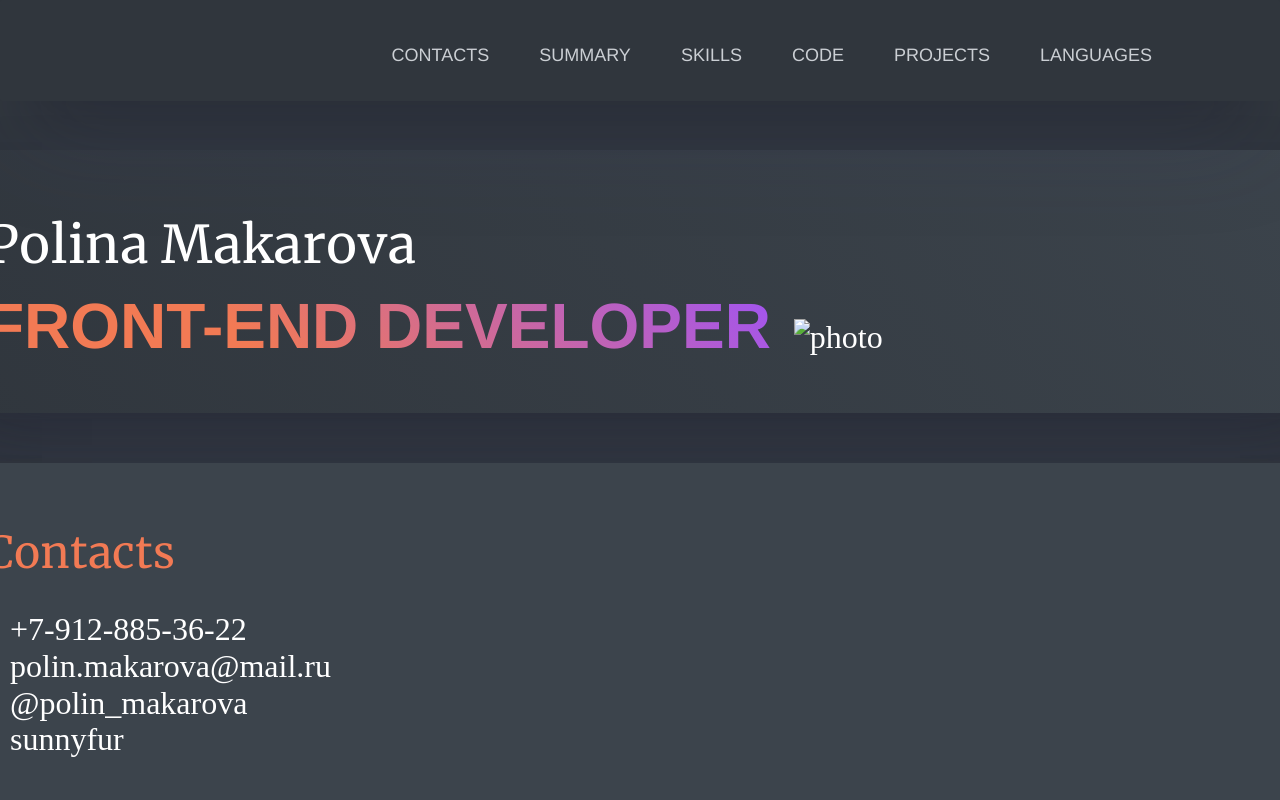
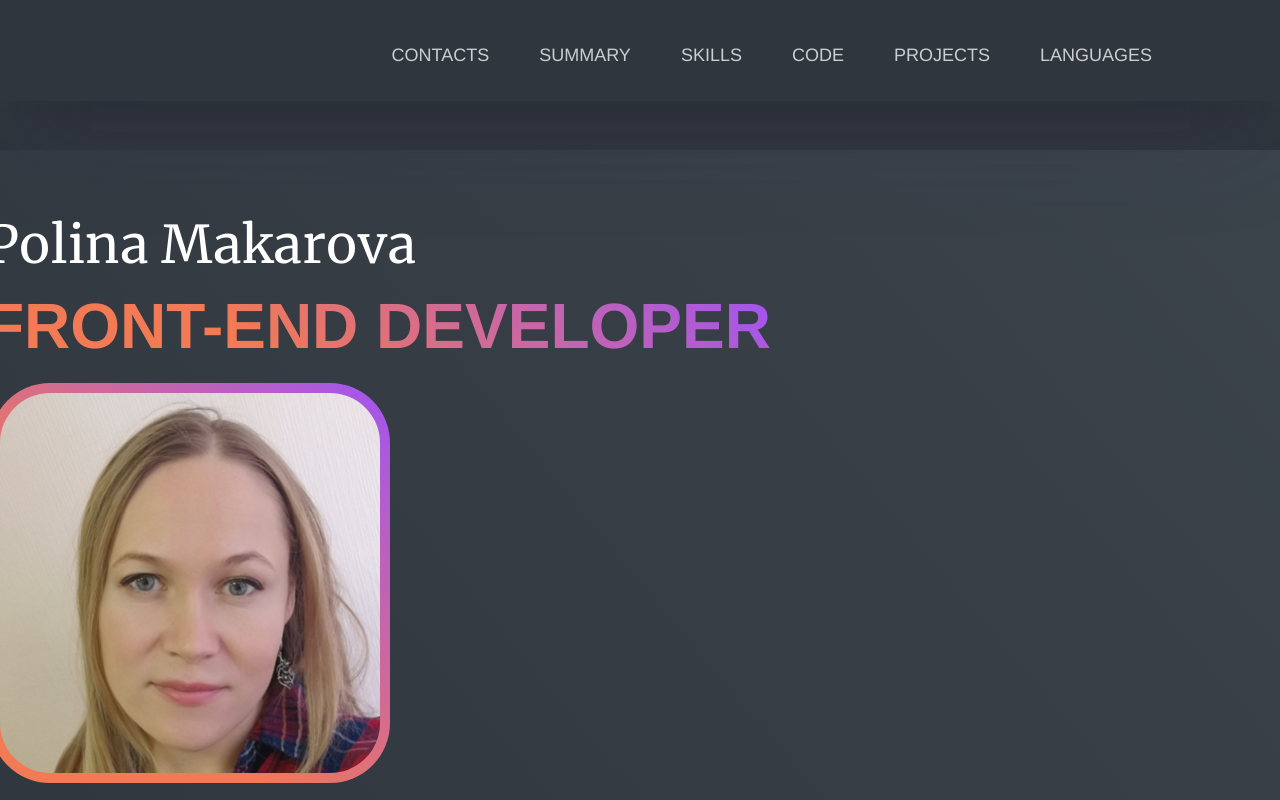
Before and after one commit to sunnyfur/rsschool-cv, a plain HTML site: page index.html in a window 1280 px wide. Shown: the top 800 px of the page. Drawn offline with Linux system fonts and the light colour scheme; a web font is replaced by a local one.

Commit message:
feat: add photo

```diff
--- a/index.html
+++ b/index.html
@@ -42,7 +42,10 @@
             <section class="container_block section_about">
                 <h1 class="text_h1">Polina Makarova</h1>
                 <span class="text_color">Front-End Developer</span>
-                <img src="#" alt="photo" />
+                <div class="photo photo_border">
+                    <!-- <img src="assets/images/avatar.jpg" alt="photo" class="photo" /> -->
+
+                </div>
             </section>
             <section id="id-contacts" class="container_shadow contacts">
                 <h2 class="text_h2">Contacts</h2>
--- a/scss/blocks/_containers.scss
+++ b/scss/blocks/_containers.scss
@@ -63,8 +63,6 @@
   }
   padding: $gap;
 }
-.section_common {
-}
 
 .section_about {
   @include themify($themes) {
--- /dev/null
+++ b/scss/blocks/_main.scss
@@ -0,0 +1,21 @@
+.photo {
+  //   width: 200px;
+  //   height: 200px;
+  //   object-fit: cover;
+  //   border-radius: 1em;
+  flex-shrink: 0;
+  margin: 20px;
+  height: 400px;
+  width: 400px;
+  border: 10px solid transparent;
+  background-origin: border-box;
+  background-clip: content-box, border-box;
+  background-size: cover;
+  box-sizing: border-box;
+}
+
+.photo_border {
+  border-radius: 15%;
+
+  background-image: url("/assets/images/avatar.jpg"), $acent-gradient;
+}
--- a/scss/main.scss
+++ b/scss/main.scss
@@ -6,3 +6,4 @@
 @import "./blocks/containers";
 @import "./blocks/menu";
 @import "./blocks/footer";
+@import "./blocks/main";
```
Also changed, not shown: assets/images/avatar.jpg (added), css/main.css, 1 other file.
